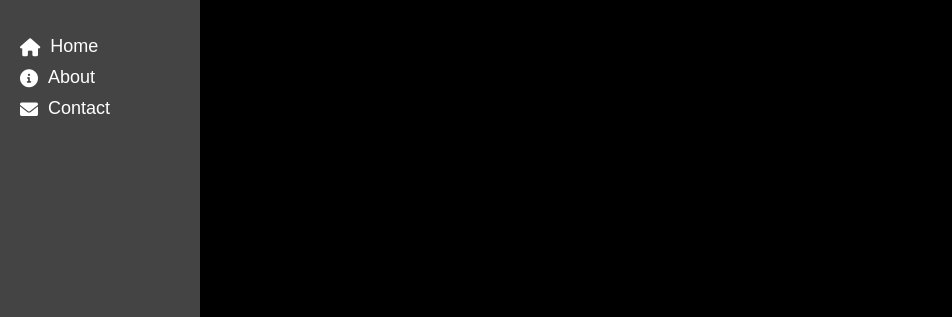
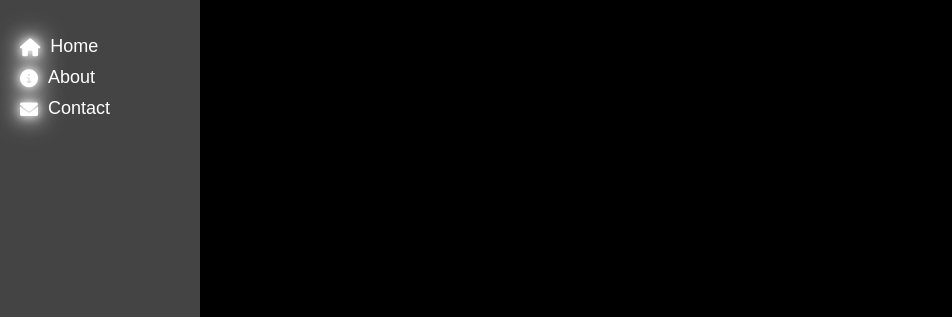
Before and after one commit to Pyro-central/px-minimal, a plain HTML site: page index.html in a window 1280 px wide. Shown: the top 317 px of the page, without its empty margins (0-952 px from the left). Drawn offline with Linux system fonts and the light colour scheme.

Commit message:
Update index.html

```diff
--- a/index.html
+++ b/index.html
@@ -51,6 +51,7 @@
         }
         nav ul li a i {
             margin-right: 10px;
+            text-shadow: 0 0 10px white, 0 0 20px white, 0 0 30px white;
         }
     </style>
 </head>
```
